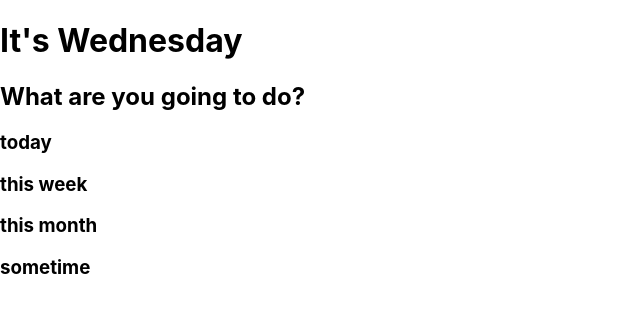
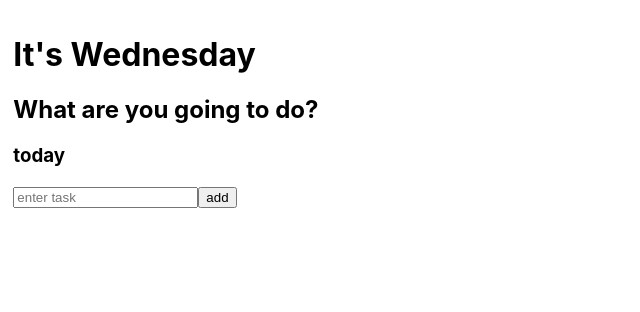
Before and after one commit to snphillips/todoodles, a React (Create React App) app in the folder client/: page / in a window 1280 px wide. Shown: the top 312 px of the page, without its empty margins (0-640 px from the left). Built offline with nearby package versions, Linux system fonts and the light colour scheme.

Commit message:
add forms

```diff
--- a/client/src/App.css
+++ /dev/null
@@ -1,32 +0,0 @@
-.App {
-  text-align: center;
-}
-
-.App-logo {
-  animation: App-logo-spin infinite 20s linear;
-  height: 40vmin;
-}
-
-.App-header {
-  background-color: #282c34;
-  min-height: 100vh;
-  display: flex;
-  flex-direction: column;
-  align-items: center;
-  justify-content: center;
-  font-size: calc(10px + 2vmin);
-  color: white;
-}
-
-.App-link {
-  color: #61dafb;
-}
-
-@keyframes App-logo-spin {
-  from {
-    transform: rotate(0deg);
-  }
-  to {
-    transform: rotate(360deg);
-  }
-}
--- a/client/src/App.js
+++ b/client/src/App.js
@@ -1,33 +1,78 @@
 import React, { Component } from 'react';
 import Header from './Header';
 import Today from './Today';
-import ThisWeek from './ThisWeek';
-import ThisMonth from './ThisMonth';
-import Sometime from './Sometime';
+// import ThisWeek from './ThisWeek';
+// import ThisMonth from './ThisMonth';
+// import Sometime from './Sometime';
 
 export default class App extends Component {
   constructor(props) {
     super(props);
 
     this.state = {
-
+      todayList: ["feed cat", "shower"],
+      thisWeekList: ["grocery shopping", "laundry"],
+      thisMonthList: ["make dental apointment", "paint wall"],
+      sometimeList: ["pay taxes", "clean fridge"],
     };
 
     // This binding is necessary to make `this` work in the callback
+  this.addItemToday = this.addItemToday.bind(this);
+  // this.addItemThisWeek = this.addItemThisWeek.bind(this);
+  // this.addItemThisMonth = this.addItemThisMonth.bind(this);
+  // this.addItemSometime = this.addItemSometime.bind(this);
+}
+
+addItemToday(e) {
+    if (this._inputElement.value !== "") {
+    var newItem = {
+      text: this._inputElement.value,
+      key: Date.now()
+    };
+
+    this.setState((prevState) => {
+      return {
+        todayList: prevState.todayList.concat(newItem)
+      };
+    });
+
+    this._inputElement.value = "";
+  }
+
+  console.log(this.state.todayList);
+
+  e.preventDefault();
+
+}
+
+
+
+  onInputChange(event) {
+    console.log(event.target.value);
+    this.setState({newToDo: event.target.value})
+  }
+
+  onFormSubmit(event) {
+  // event.preventDefault(); tells the browser, "don't submit form"
+  event.preventDefault();
+  // clears the search field after submit
+  this.setState({newToDo: ''});
+  }
 
 
 
 
-  }
+
+
   render() {
     return (
       <div className="App">
         <Header />
-        <Today />
-        <ThisWeek />
-        <ThisMonth />
-        <Sometime />
+        <Today parent_state={this.state}/>
       </div>
     );
   }
 }
+        // <ThisWeek parent_state={this.state}/>
+        // <ThisMonth parent_state={this.state}/>
+        // <Sometime parent_state={this.state}/>
--- a/client/src/Sometime.js
+++ b/client/src/Sometime.js
@@ -4,9 +4,14 @@ export default class Sometime extends Component {
   render() {
     return (
 
-        <app className="sometime">
+        <div className="sometime">
           <h3>sometime</h3>
-        </app>
+          <form onSubmit={this.addItemSometime}>
+            <input placeholder="enter task">
+            </input>
+            <button type="submit">add</button>
+          </form>
+        </div>
     );
   }
 }
--- a/client/src/ThisMonth.js
+++ b/client/src/ThisMonth.js
@@ -4,9 +4,14 @@ export default class ThisMonth extends Component {
   render() {
     return (
 
-        <app className="this-month">
+        <div className="this-month">
           <h3>this month</h3>
-        </app>
+          <form onSubmit={this.addItemThisMonth}>
+            <input placeholder="enter task">
+            </input>
+            <button type="submit">add</button>
+          </form>
+        </div>
     );
   }
 }
--- a/client/src/ThisWeek.js
+++ b/client/src/ThisWeek.js
@@ -4,9 +4,14 @@ export default class ThisWeek extends Component {
   render() {
     return (
 
-        <app className="today">
+        <div className="today">
           <h3>this week</h3>
-        </app>
+          <form onSubmit={this.addItemThisWeek}>
+            <input placeholder="enter task">
+            </input>
+            <button type="submit">add</button>
+          </form>
+        </div>
     );
   }
 }
--- a/client/src/Today.js
+++ b/client/src/Today.js
@@ -4,9 +4,14 @@ export default class Today extends Component {
   render() {
     return (
 
-        <app className="today">
+        <div className="today">
           <h3>today</h3>
-        </app>
+          <form onSubmit={this.addItemToday}>
+            <input placeholder="enter task">
+            </input>
+            <button type="submit">add</button>
+          </form>
+        </div>
     );
   }
 }
--- a/client/src/index.css
+++ b/client/src/index.css
@@ -1,6 +1,6 @@
 body {
   margin: 0;
-  padding: 0;
+  padding: 10pt;
   font-family: -apple-system, BlinkMacSystemFont, "Segoe UI", "Roboto", "Oxygen",
     "Ubuntu", "Cantarell", "Fira Sans", "Droid Sans", "Helvetica Neue",
     sans-serif;
@@ -12,3 +12,12 @@ code {
   font-family: source-code-pro, Menlo, Monaco, Consolas, "Courier New",
     monospace;
 }
+
+
+h1 {
+
+}
+
+h2, h3 {
+
+}
```
